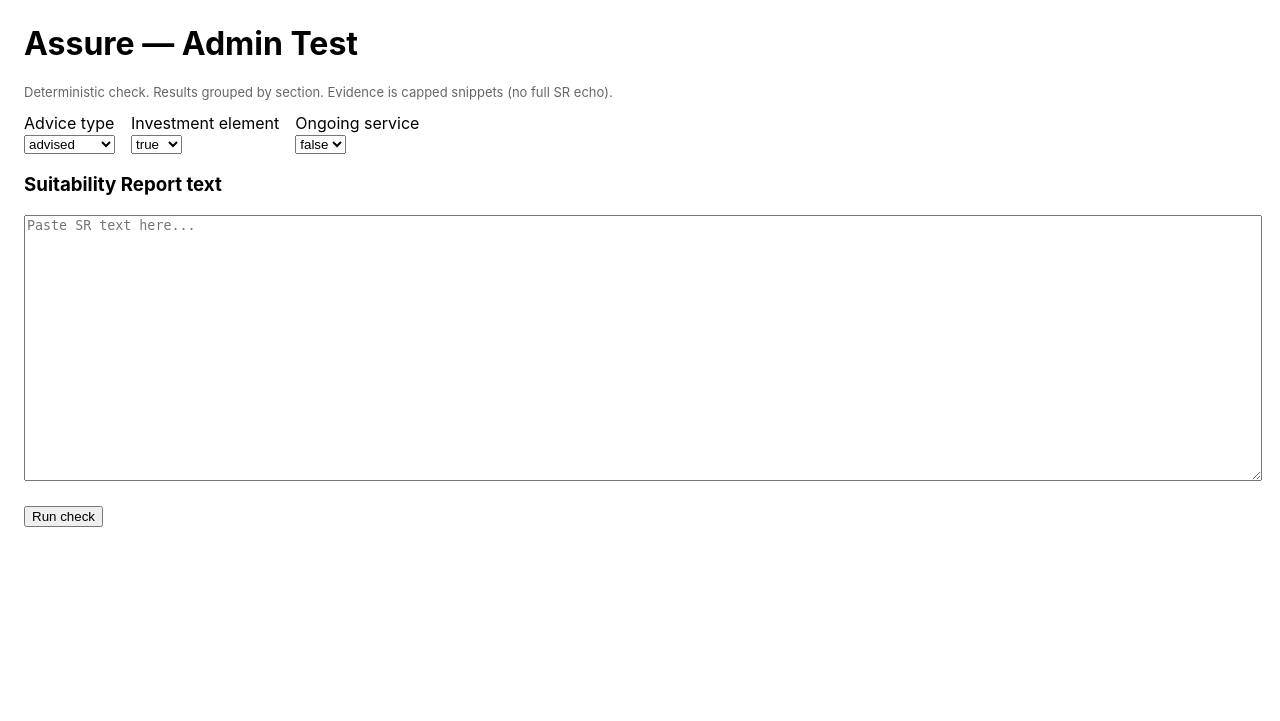
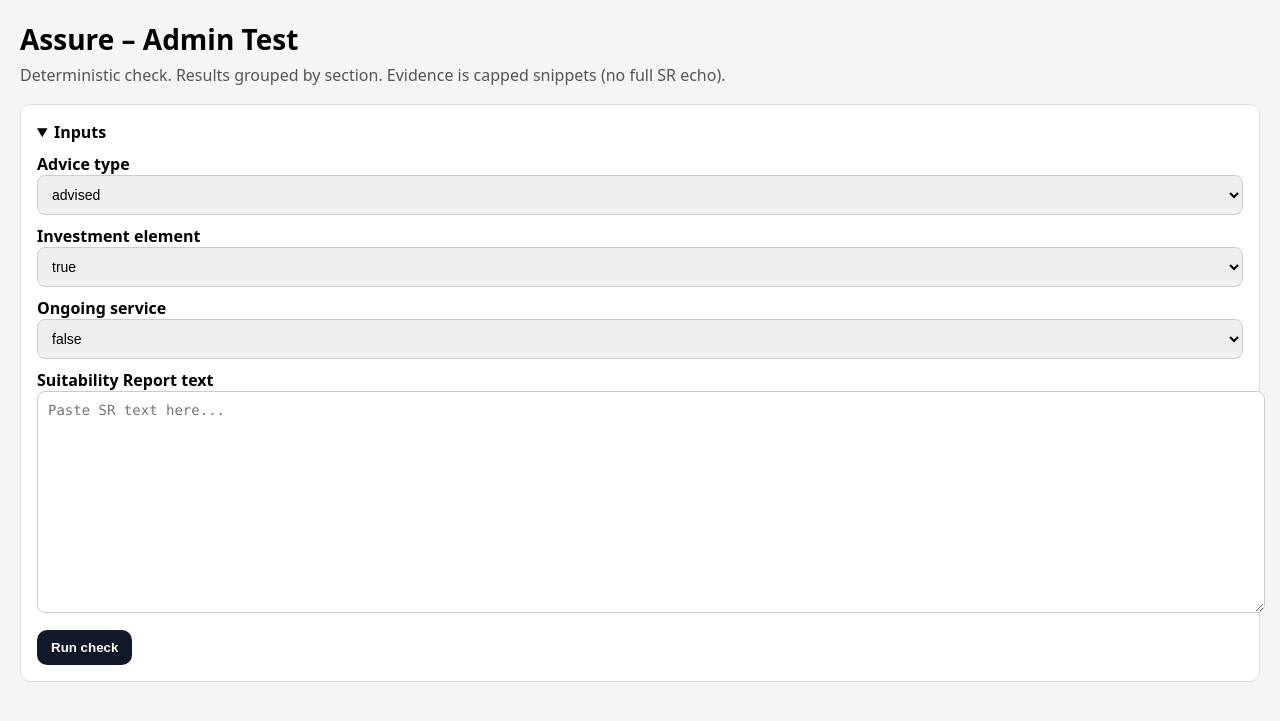
Before and after one commit to AssureAI/assure-fca-monitor, a FastAPI app: page /admin/test in a window 1280 px wide. Shown: the top 721 px of the page. Run offline with FastAPI, Linux system fonts and the light colour scheme.

Commit message:
Update admin_test.html

```diff
--- a/templates/admin_test.html
+++ b/templates/admin_test.html
@@ -1,91 +1,116 @@
-<!-- templates/admin_test.html -->
-<!doctype html>
-<html>
+<!DOCTYPE html>
+<html lang="en">
 <head>
-    <meta charset="utf-8" />
-    <title>Assure — Admin Test</title>
+  <meta charset="UTF-8" />
+  <title>Assure – Admin Test</title>
+  <meta name="viewport" content="width=device-width, initial-scale=1" />
   <style>
-      body { font-family: -apple-system, BlinkMacSystemFont, Segoe UI, Roboto, Helvetica, Arial, sans-serif; margin: 24px; }
-      textarea { width: 100%; min-height: 260px; }
-      table { border-collapse: collapse; width: 100%; margin-top: 12px; }
-      th, td { border: 1px solid #999; padding: 8px; vertical-align: top; }
-      th { background: #f3f3f3; }
-      details { margin: 6px 0; }
-      .pill { display: inline-block; padding: 2px 8px; border: 1px solid #bbb; border-radius: 999px; margin-left: 6px; font-size: 12px; }
-      .ok { color: #0a7a2f; font-weight: 700; }
-      .pi { color: #b85a00; font-weight: 700; }
-      .na { color: #666; font-weight: 700; }
-      .muted { color: #666; font-size: 13px; }
-      .reason { font-size: 13px; margin: 6px 0 0; }
-      .mini { font-size: 12px; color: #444; }
-      .mono { font-family: ui-monospace, SFMono-Regular, Menlo, Monaco, Consolas, "Liberation Mono", "Courier New", monospace; }
+    body { font-family: system-ui, -apple-system, BlinkMacSystemFont, "Segoe UI", Roboto, Arial, sans-serif; margin: 20px; background: #f5f5f5; }
+    h1 { font-size: 28px; margin: 0 0 6px 0; }
+    .sub { color: #555; margin-bottom: 18px; }
+    .card { background: white; border: 1px solid #ddd; border-radius: 10px; padding: 16px; margin-bottom: 16px; }
+    label { display:block; font-weight: 600; margin-top: 10px; }
+    select, textarea { width: 100%; padding: 10px; border: 1px solid #ccc; border-radius: 8px; font-size: 14px; }
+    textarea { min-height: 200px; font-family: ui-monospace, SFMono-Regular, Menlo, Monaco, Consolas, "Liberation Mono", "Courier New", monospace; }
+    button { background: #111827; color: white; border: 0; padding: 10px 14px; border-radius: 10px; font-weight: 700; cursor: pointer; margin-top: 12px; }
+    button:hover { opacity: 0.92; }
+    hr { border: 0; border-top: 1px solid #ddd; margin: 18px 0; }
+
+    .pill { display:inline-block; padding: 3px 10px; border-radius: 999px; background: #eee; font-size: 12px; margin-left: 6px; }
+    .ok { color: #0a7a2f; font-weight: 800; }
+    .pi { color: #b45309; font-weight: 800; }
+    .na { color: #6b7280; font-weight: 800; }
+
+    table { width: 100%; border-collapse: collapse; background: white; }
+    th, td { border: 1px solid #ddd; padding: 8px; vertical-align: top; font-size: 13px; }
+    th { background: #fafafa; text-align: left; }
+
+    details summary { cursor: pointer; font-weight: 700; }
+    ul { margin: 8px 0 0 18px; }
+    .muted { color: #6b7280; font-size: 12px; }
+    .why { color: #374151; font-size: 12px; margin-top: 6px; white-space: pre-wrap; }
+    a { color: #2563eb; text-decoration: none; }
+    a:hover { text-decoration: underline; }
   </style>
 </head>
 <body>
-    <h1>Assure — Admin Test</h1>
-    <p class="muted">Deterministic check. Results grouped by section. Evidence is capped snippets (no full SR echo).</p>
+  <h1>Assure – Admin Test</h1>
+  <div class="sub">Deterministic check. Results grouped by section. Evidence is capped snippets (no full SR echo).</div>
 
-    <form method="post">
-      <div style="display:flex; gap:16px; flex-wrap:wrap;">
-        <div>
-          <label>Advice type</label><br/>
-          <select name="advice_type">
-            <option value="advised" {% if advice_type=="advised" %}selected{% endif %}>advised</option>
-            <option value="nonadvised" {% if advice_type=="nonadvised" %}selected{% endif %}>nonadvised</option>
+  <div class="card" id="input">
+    {# Collapsible form when result exists #}
+    <details {% if not result %}open{% endif %}>
+      <summary>{% if result %}Edit inputs{% else %}Inputs{% endif %}</summary>
+
+      <form method="post" action="/admin/test">
+        <label for="advice_type">Advice type</label>
+        <select name="advice_type" id="advice_type">
+          <option value="advised" {% if advice_type == "advised" %}selected{% endif %}>advised</option>
+          <option value="nonadvised" {% if advice_type == "nonadvised" %}selected{% endif %}>nonadvised</option>
+          <option value="execution_only" {% if advice_type == "execution_only" %}selected{% endif %}>execution_only</option>
         </select>
+
+        <label for="investment_element">Investment element</label>
+        <select name="investment_element" id="investment_element">
+          <option value="true" {% if investment_element == "true" %}selected{% endif %}>true</option>
+          <option value="false" {% if investment_element == "false" %}selected{% endif %}>false</option>
+        </select>
+
+        <label for="ongoing_service">Ongoing service</label>
+        <select name="ongoing_service" id="ongoing_service">
+          <option value="false" {% if ongoing_service == "false" %}selected{% endif %}>false</option>
+          <option value="true" {% if ongoing_service == "true" %}selected{% endif %}>true</option>
+        </select>
+
+        <label for="sr_text">Suitability Report text</label>
+        <textarea name="sr_text" id="sr_text" placeholder="Paste SR text here...">{{ sr_text or "" }}</textarea>
+
+        <button type="submit">Run check</button>
+      </form>
+    </details>
   </div>
 
-        <div>
-          <label>Investment element</label><br/>
-          <select name="investment_element">
-            <option value="true" {% if investment_element=="true" %}selected{% endif %}>true</option>
-            <option value="false" {% if investment_element=="false" %}selected{% endif %}>false</option>
-          </select>
+  {% if result %}
+    <div id="results" class="card">
+      <h2 style="margin:0 0 10px 0;">Results</h2>
+
+      <div class="muted">
+        <div><b>Ruleset:</b> {{ result.get("ruleset_id", "") }} {{ result.get("ruleset_version", "") }}</div>
+        <div><b>Checked at:</b> {{ result.get("checked_at", "") }}</div>
       </div>
 
-        <div>
-          <label>Ongoing service</label><br/>
-          <select name="ongoing_service">
-            <option value="false" {% if ongoing_service=="false" %}selected{% endif %}>false</option>
-            <option value="true" {% if ongoing_service=="true" %}selected{% endif %}>true</option>
-          </select>
-        </div>
+      {% set summary = result.get("summary", {}) %}
+      <div style="margin-top:10px;">
+        <b>Summary:</b>
+        <span class="pill">ok: {{ summary.get("ok", 0) }}</span>
+        <span class="pill">potential_issue: {{ summary.get("potential_issue", 0) }}</span>
+        <span class="pill">not_assessed: {{ summary.get("not_assessed", 0) }}</span>
       </div>
 
-      <h3>Suitability Report text</h3>
-      <textarea name="sr_text" placeholder="Paste SR text here...">{{ sr_text }}</textarea>
-      <br/><br/>
-      <button type="submit">Run check</button>
-    </form>
+      <hr/>
 
-    {% if result %}
-      <hr/>
-      <h2>Results</h2>
-      <div>
-        <div><b>Ruleset:</b> {{ result["ruleset_id"] }} {{ result["ruleset_version"] }}</div>
-        <div><b>Checked at:</b> {{ result["checked_at"] }}</div>
-        <div><b>Summary:</b> <span class="mono">{{ result["summary"] }}</span></div>
-      </div>
+      {# result["sections"] is expected to be dict: section_name -> list[rules] #}
+      {% set sections = result.get("sections", {}) %}
+      {% for sname, rules in sections.items() %}
+        {% set okc = rules | selectattr("status", "equalto", "OK") | list | length %}
+        {% set pic = rules | selectattr("status", "equalto", "POTENTIAL_ISSUE") | list | length %}
+        {% set nac = rules | selectattr("status", "equalto", "NOT_ASSESSED") | list | length %}
 
-      {% for section_name, rules in result["sections"].items() %}
-        {% set ok_count = (rules | selectattr("status","equalto","OK") | list | length) %}
-        {% set pi_count = (rules | selectattr("status","equalto","POTENTIAL_ISSUE") | list | length) %}
-        {% set na_count = (rules | selectattr("status","equalto","NOT_ASSESSED") | list | length) %}
-
-        <details style="margin-top:14px;" open>
+        <details open style="margin-bottom:14px;">
           <summary>
-            <b>{{ section_name }}</b>
-            <span class="pill">OK: {{ ok_count }}</span>
-            <span class="pill">PI: {{ pi_count }}</span>
-            <span class="pill">NA: {{ na_count }}</span>
+            {{ sname }}
+            <span class="pill">OK: {{ okc }}</span>
+            <span class="pill">PI: {{ pic }}</span>
+            <span class="pill">NA: {{ nac }}</span>
           </summary>
 
+          <div style="margin-top:10px;">
             <table>
               <thead>
                 <tr>
-                <th style="width: 28%;">Rule</th>
+                  <th style="width: 26%;">Rule</th>
                   <th style="width: 12%;">Status</th>
-                <th style="width: 25%;">Citation</th>
+                  <th style="width: 32%;">Citation</th>
                   <th>Evidence</th>
                 </tr>
               </thead>
@@ -93,14 +118,14 @@
                 {% for r in rules %}
                   <tr>
                     <td>
-                    <div class="mono"><b>{{ r["rule_id"] }}</b></div>
-                    <div class="mini">{{ r["title"] }}</div>
+                      <div><b>{{ r.get("rule_id") }}</b></div>
+                      <div class="muted">{{ r.get("title", "") }}</div>
                     </td>
 
                     <td>
-                    {% if r["status"] == "OK" %}
+                      {% if r.get("status") == "OK" %}
                         <span class="ok">OK</span>
-                    {% elif r["status"] == "POTENTIAL_ISSUE" %}
+                      {% elif r.get("status") == "POTENTIAL_ISSUE" %}
                         <span class="pi">POTENTIAL_ISSUE</span>
                       {% else %}
                         <span class="na">NOT_ASSESSED</span>
@@ -108,56 +133,56 @@
                     </td>
 
                     <td>
-                    <div>{{ r["citation"] }}</div>
-                    {% if r["source_url"] %}
-                      <div><a href="{{ r["source_url"] }}" target="_blank">{{ r["source_url"] }}</a></div>
+                      <div>{{ r.get("citation", "") }}</div>
+                      {% if r.get("source_url") %}
+                        <div><a href="{{ r.get('source_url') }}" target="_blank" rel="noopener">Source</a></div>
                       {% endif %}
                     </td>
 
                     <td>
-                    <!-- ALWAYS show details so UI doesn't look "broken" -->
+                      {% set ev = r.get("evidence", []) %}
+                      {% set why = r.get("why", "") %}
+                      {% if ev and (ev | length) > 0 %}
                         <details>
                           <summary>Show evidence</summary>
-
-                      <div class="reason"><b>Why:</b> {{ r["reason"] }}</div>
-
-                      {% if r["missing_terms"] and (r["status"] == "POTENTIAL_ISSUE") %}
-                        <div class="mini" style="margin-top:6px;">
-                          <b>Missing terms (signals):</b>
-                          <span class="mono">{{ r["missing_terms"] }}</span>
-                        </div>
-                      {% endif %}
-
-                      {% if r["matched_terms"] %}
-                        <div class="mini" style="margin-top:6px;">
-                          <b>Matched terms:</b>
-                          <span class="mono">{{ r["matched_terms"] }}</span>
-                        </div>
-                      {% endif %}
-
-                      {% if r["evidence_snippets"] %}
                           <ul>
-                          {% for s in r["evidence_snippets"] %}
-                            <li>{{ s }}</li>
+                            {% for e in ev %}
+                              <li>{{ e }}</li>
                             {% endfor %}
                           </ul>
-                      {% else %}
-                        <div class="mini" style="margin-top:6px;"><i>No matching snippets found.</i></div>
+                          {% if why %}
+                            <div class="why"><b>Why:</b> {{ why }}</div>
                           {% endif %}
                         </details>
+                      {% else %}
+                        <details>
+                          <summary>Show evidence</summary>
+                          <div class="why">
+                            <b>Why:</b> {{ why if why else "No matching snippets found." }}
+                          </div>
+                        </details>
+                      {% endif %}
                     </td>
                   </tr>
                 {% endfor %}
               </tbody>
             </table>
+          </div>
         </details>
       {% endfor %}
 
-      <hr/>
-      <details>
-        <summary>Raw JSON (debug)</summary>
-        <pre class="mono">{{ result }}</pre>
-      </details>
+      <div style="margin-top:10px;">
+        <a href="/admin/test">Run again</a>
+      </div>
+    </div>
+
+    <script>
+      // Auto-scroll to results after run.
+      (function () {
+        const el = document.getElementById("results");
+        if (el) el.scrollIntoView({ behavior: "smooth", block: "start" });
+      })();
+    </script>
   {% endif %}
 </body>
 </html>
```
Lines whose indentation alone changed are shown as unchanged.
